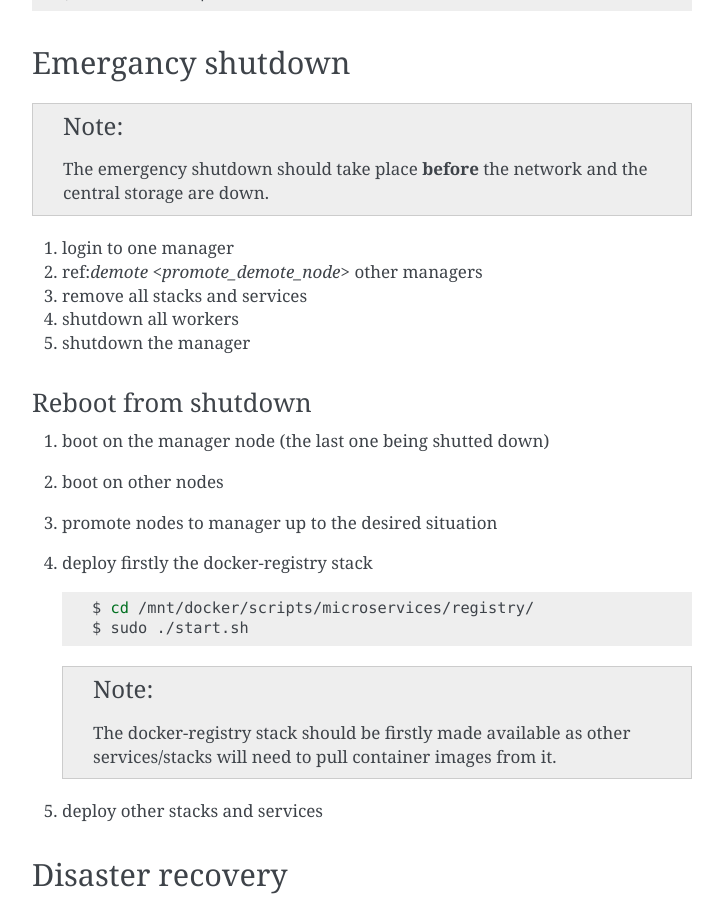
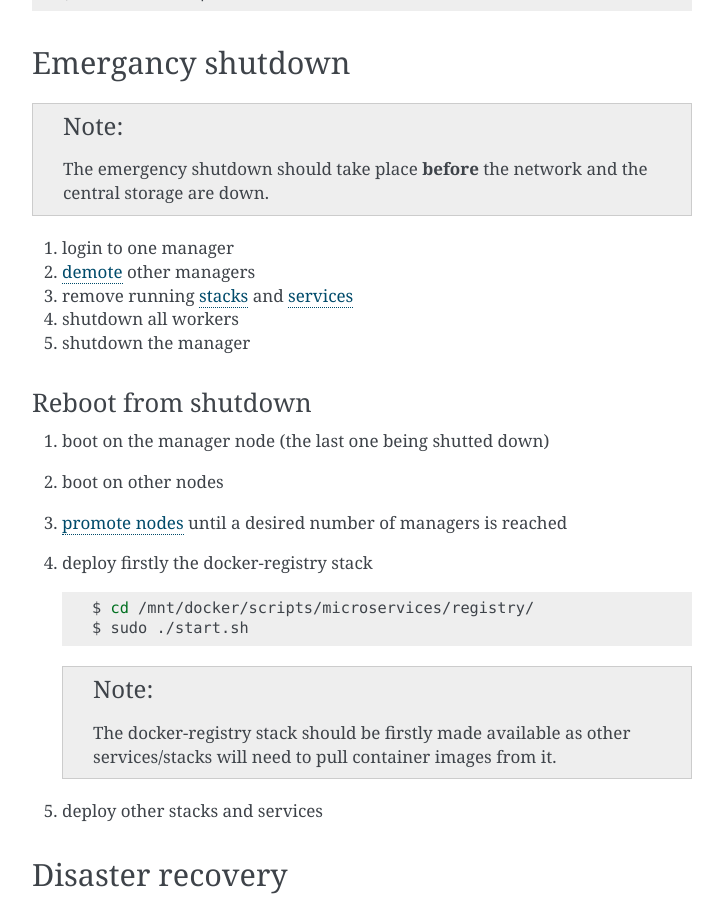
Before and after one commit to Donders-Institute/docker-swarm-setup, a Sphinx documentation site: the page built from doc/operation.rst, in a window 1280 px wide and 900 px high, scrolled down 5841 px. Shown: the whole window, without its empty margins (388-1111 px from the left). Built offline with Sphinx 7.4.7, drawn with Linux system fonts in a browser that asks for light colours.

Commit message:
Update operation.rst

```diff
--- a/doc/operation.rst
+++ b/doc/operation.rst
@@ -246,8 +250,8 @@ Emergancy shutdown
     The emergency shutdown should take place **before** the network and the central storage are down.
 
 #. login to one manager
-#. ref:`demote <promote_demote_node>` other managers
-#. remove all stacks and services
+#. :ref:`demote <promote_demote_node>` other managers
+#. remove running :ref:`stacks <remove_stack>` and :ref:`services <remove_service>`
 #. shutdown all workers
 #. shutdown the manager
 
@@ -256,7 +260,7 @@ Reboot from shutdown
 
 #. boot on the manager node (the last one being shutted down)
 #. boot on other nodes
-#. promote nodes to manager up to the desired situation
+#. :ref:`promote nodes <promote_demote_node>` until a desired number of managers is reached
 #. deploy firstly the docker-registry stack
 
    .. code-block:: bash
```
Also changed, not shown: other parts of doc/operation.rst (+4 -0 lines).
